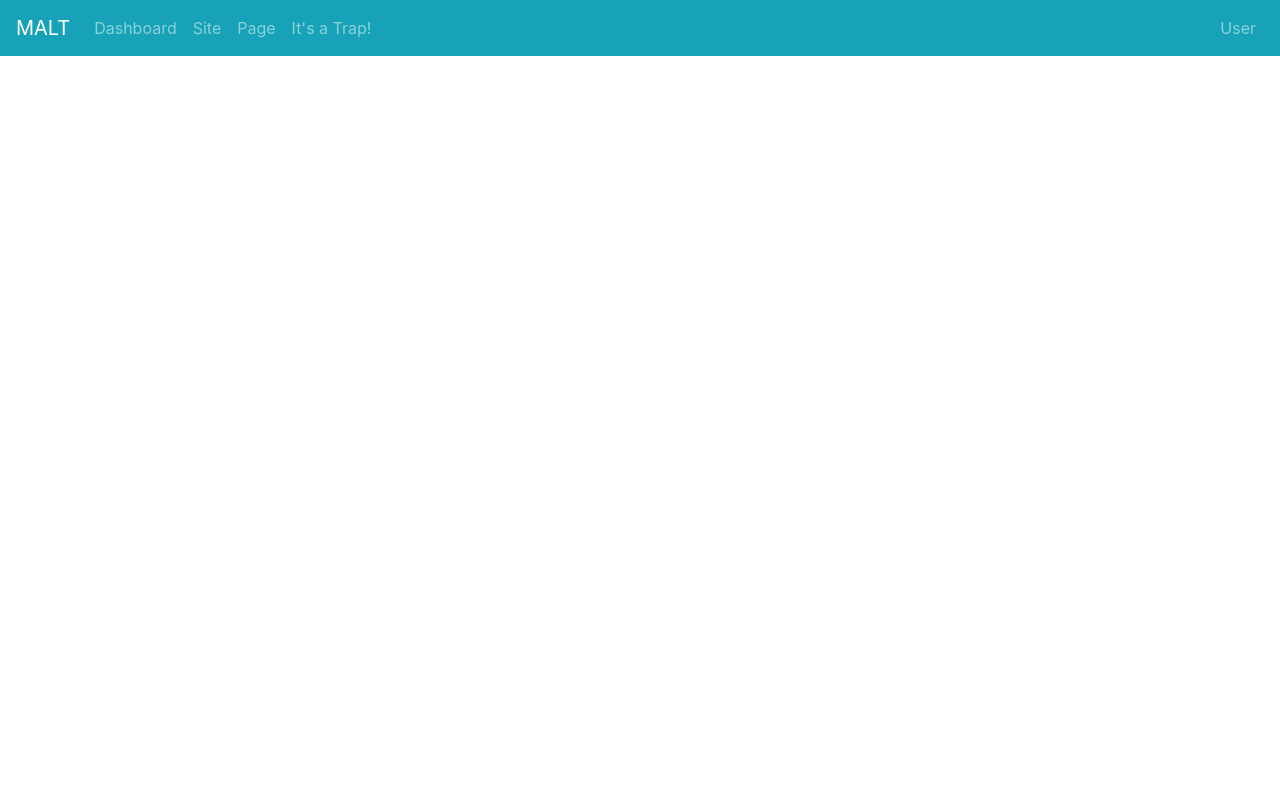
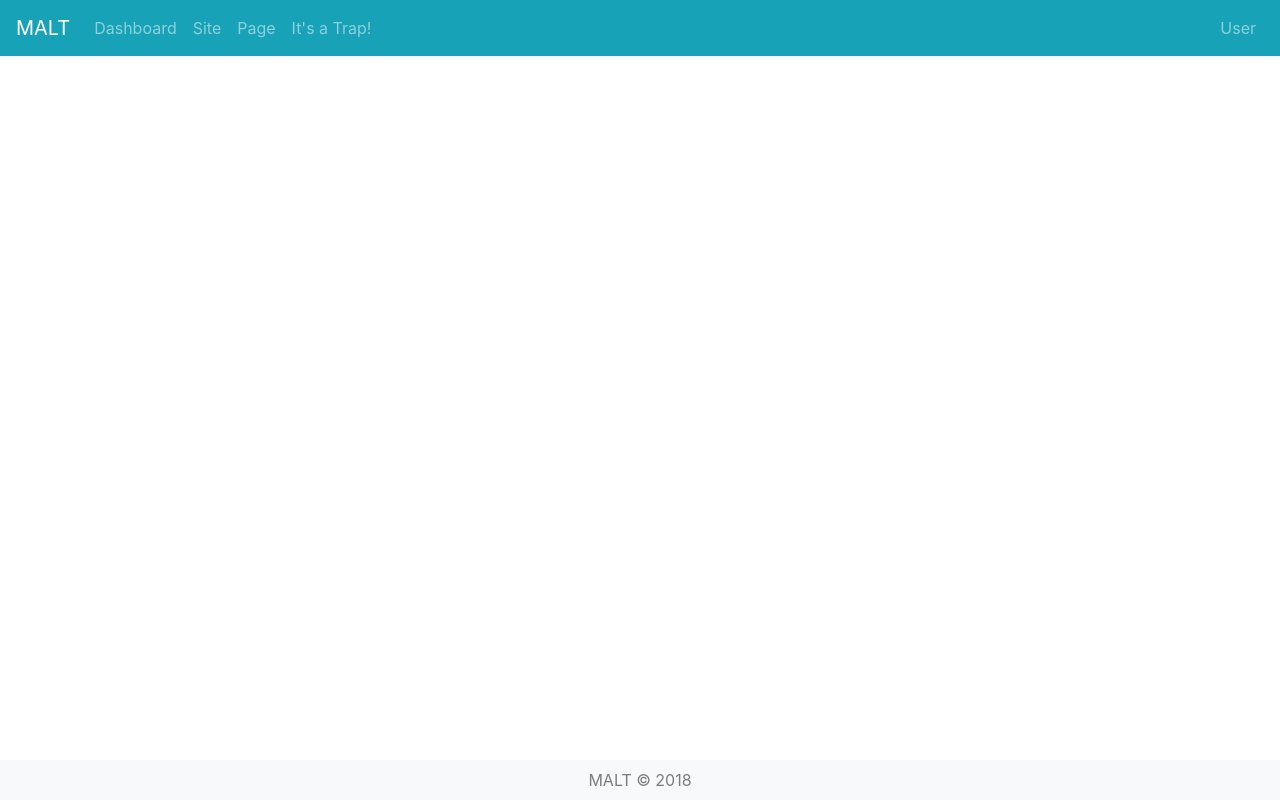
Before and after one commit to themalt/malt, a Vue app: page /dashboard in a window 1280 px wide. Built offline with nearby package versions, Linux system fonts and the light colour scheme.

Commit message:
footer-bar added

```diff
--- a/src/App.vue
+++ b/src/App.vue
@@ -2,15 +2,18 @@
     <div id="app">
         <top-bar />
         <router-view />
+        <footer-bar />
     </div>
 </template>
 
 <script>
 import TopBar from './components/TopBar.vue';
+import FooterBar from './components/FooterBar.vue';
 
 export default {
     components: {
         TopBar,
+        FooterBar,
     },
 };
 </script>
--- /dev/null
+++ b/src/components/FooterBar.vue
@@ -0,0 +1,27 @@
+<template>
+    <b-navbar
+        class="py-0"
+        fixed="bottom"
+        tag="footer"
+        type="light"
+        variant="light"
+    >
+        <b-nav-text
+            class="m-auto"
+        >
+            MALT &copy; {{ year }}
+        </b-nav-text>
+    </b-navbar>
+</template>
+
+<script>
+export default {
+    name: 'FooterBar',
+    computed: {
+        year() {
+            const date = new Date();
+            return date.getFullYear();
+        },
+    },
+};
+</script>
```
